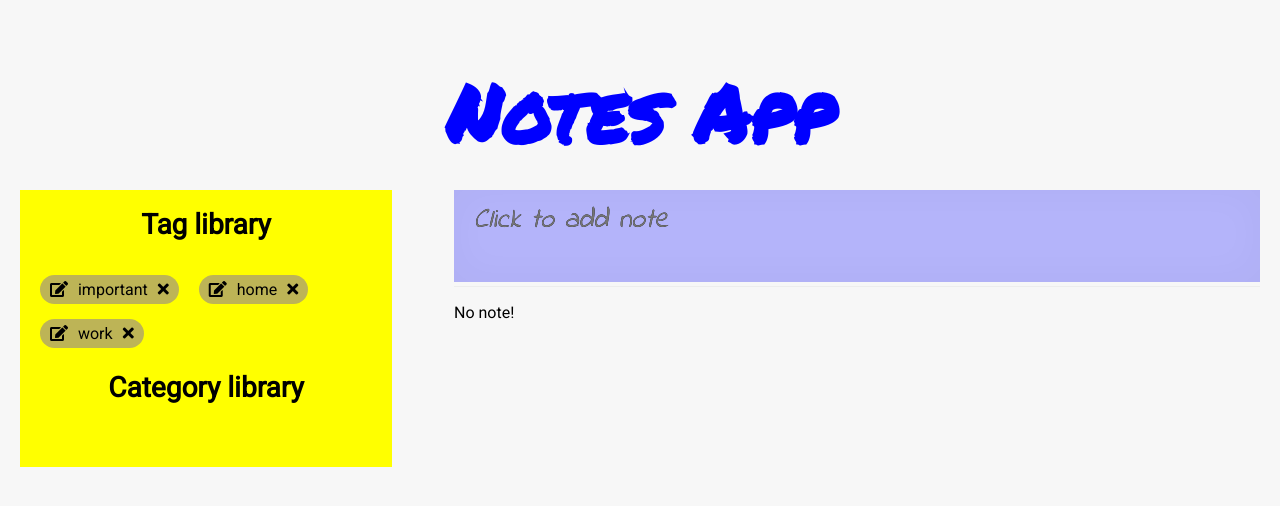
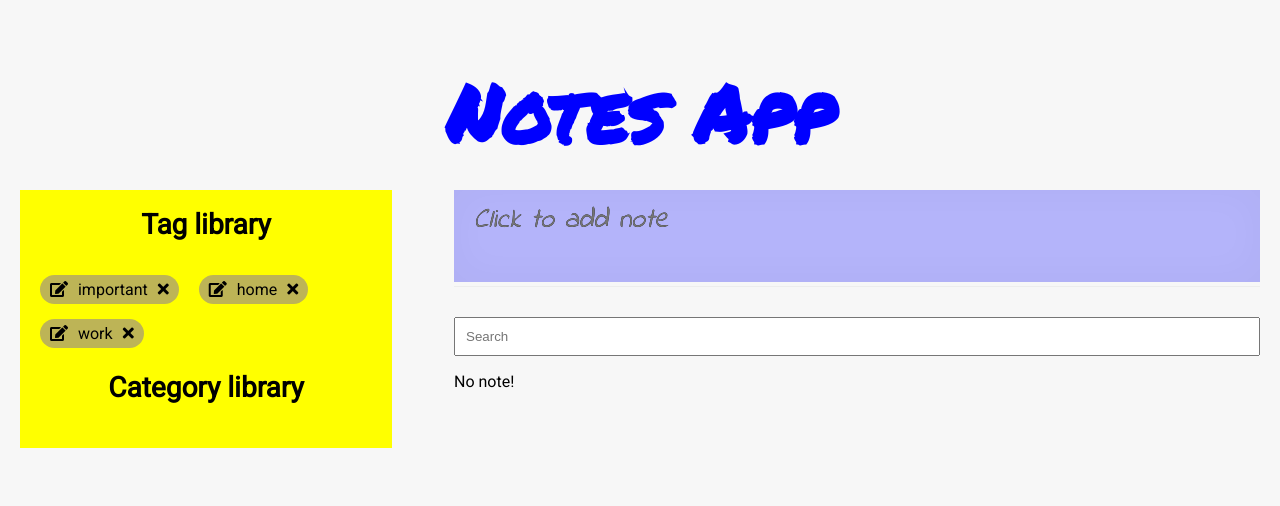
Before and after one commit to tolochenkovad/notesReact, a React (Create React App) app: page / in a window 1280 px wide. Shown: the top 506 px of the page. Built offline with nearby package versions, Linux system fonts and the light colour scheme.

Commit message:
made filter for text of note

```diff
--- a/src/components/Info/Info.jsx
+++ b/src/components/Info/Info.jsx
@@ -29,8 +29,8 @@ const Info = ({tags, removeTag, tagValue, categoryValue, currentIdTag, currentId
         getActiveTag(e.target.innerText)
     }
 
-    console.log(tree)
-    console.log(category)
+    // console.log(tree)
+    // console.log(category)
 
     return(
         <div className="info">
--- a/src/components/Info/Info.scss
+++ b/src/components/Info/Info.scss
@@ -49,7 +49,7 @@
         flex-wrap: nowrap;
     }
     &__wrap{
-       display: inline-block;
+       //display: inline-block;
     }
     &__child{
         margin-bottom: 10px;
--- a/src/components/NotesContainer.jsx
+++ b/src/components/NotesContainer.jsx
@@ -33,6 +33,7 @@ const NotesContainer = () => {
     const [currentCategory, setCurrentCategory] = useState('');
     const [categoryValue, setCategoryValue] = useState('');
     const [currentIdCategory, setCurrentIdCategory] = useState(null);
+    const [searchValue, setSeacrhValue] = useState('');
 
     useEffect( () => {
         setNoteStorage(notes);
@@ -333,26 +334,41 @@ const NotesContainer = () => {
                          cleanId={cleanId}/>
 
                 {
+                    activeTag  === '' &&
+                    <form className="notesContainer__tools-filter" onSubmit={e => e.preventDefault()}>
+                        <input  type="text"
+                                value={searchValue}
+                                onChange={e => setSeacrhValue(e.target.value)}
+                                className="notesContainer__search"
+                                placeholder="Search" />
+                    </form>
+                }
+
+
+                {
                     activeTag !== '' ?
-                    <div className="notesContainer__tags-filter">
+                    <div className="notesContainer__tools-filter">
                         <span className="notesContainer__tag">
                             {activeTag}
                             <i onClick={() => setActiveTag('')} className="info__icon-del fas fa-times" />
+
                         </span>
                     </div>
                     : null
                 }
 
-            {
+
+                {
                 notes.length
                 ? <NotesList    notes={notes}
                                 removeNote={removeNote}
                                 getActiveTag={getActiveTag}
                                 activeTag={activeTag}
+                                searchValue={searchValue}
                                 editNote={editNote}
                             />
                 : <p>No note!</p>
-            }
+                }
             </div>
 
             {
--- a/src/components/NotesContainer.scss
+++ b/src/components/NotesContainer.scss
@@ -14,7 +14,14 @@
         background: #978989a1;
         border-radius: 15px;
     }
-    &__tags-filter{
+    &__tools-filter{
         margin-top: 30px;
+        width: 100%;
+        display: flex;
+        justify-content: flex-start;
+    }
+    &__search{
+        padding: 10px;
+        width: 100%;
     }
 }
--- a/src/components/NotesList/Noteslist.jsx
+++ b/src/components/NotesList/Noteslist.jsx
@@ -3,10 +3,12 @@ import PropTypes from 'prop-types';
 import './NotesList.scss';
 import NoteItem from './NoteItem';
 
-const NotesList = ({ notes, removeNote, editNote, getActiveTag, activeTag}) => {
+const NotesList = ({ notes, removeNote, editNote, getActiveTag, activeTag, searchValue}) => {
     const getTagValue = (value) => {
         getActiveTag(value);
     }
+
+    console.log(searchValue);
 
     return (
         <ul className="notesList">
@@ -14,7 +16,8 @@ const NotesList = ({ notes, removeNote, editNote, getActiveTag, activeTag}) => {
                 activeTag !== ''
                  ?
                     notes.map(note =>
-                        note.tags.some(t => t.tag === activeTag) ?
+                        note.tags.some(t => t.tag === activeTag)
+                        ?
                         <NoteItem
                             note={note.text}
                             id={note.id}
@@ -28,7 +31,9 @@ const NotesList = ({ notes, removeNote, editNote, getActiveTag, activeTag}) => {
                         />
                         : null
                     ).reverse()
-                    : notes.map(note =>
+
+                :   notes.map(note => note.text.toLowerCase().includes( searchValue.toLowerCase() )
+                    ?
                         <NoteItem
                                 note={note.text}
                                 id={note.id}
@@ -40,8 +45,10 @@ const NotesList = ({ notes, removeNote, editNote, getActiveTag, activeTag}) => {
                                 editNote={editNote}
                                 getTagValue={getTagValue}
                         />
+                    :   null
                     ).reverse()
             }
+
         </ul>
     )
 }
```
Lines whose indentation alone changed are shown as unchanged.
